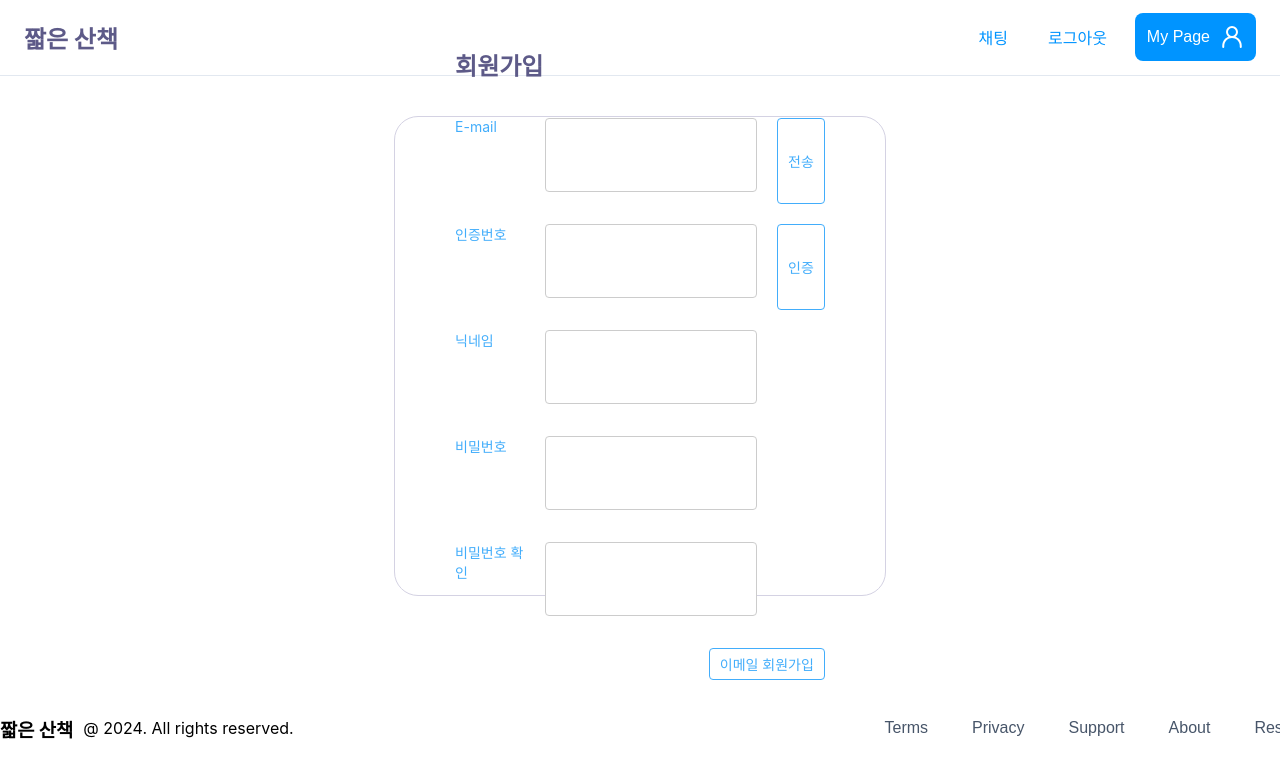
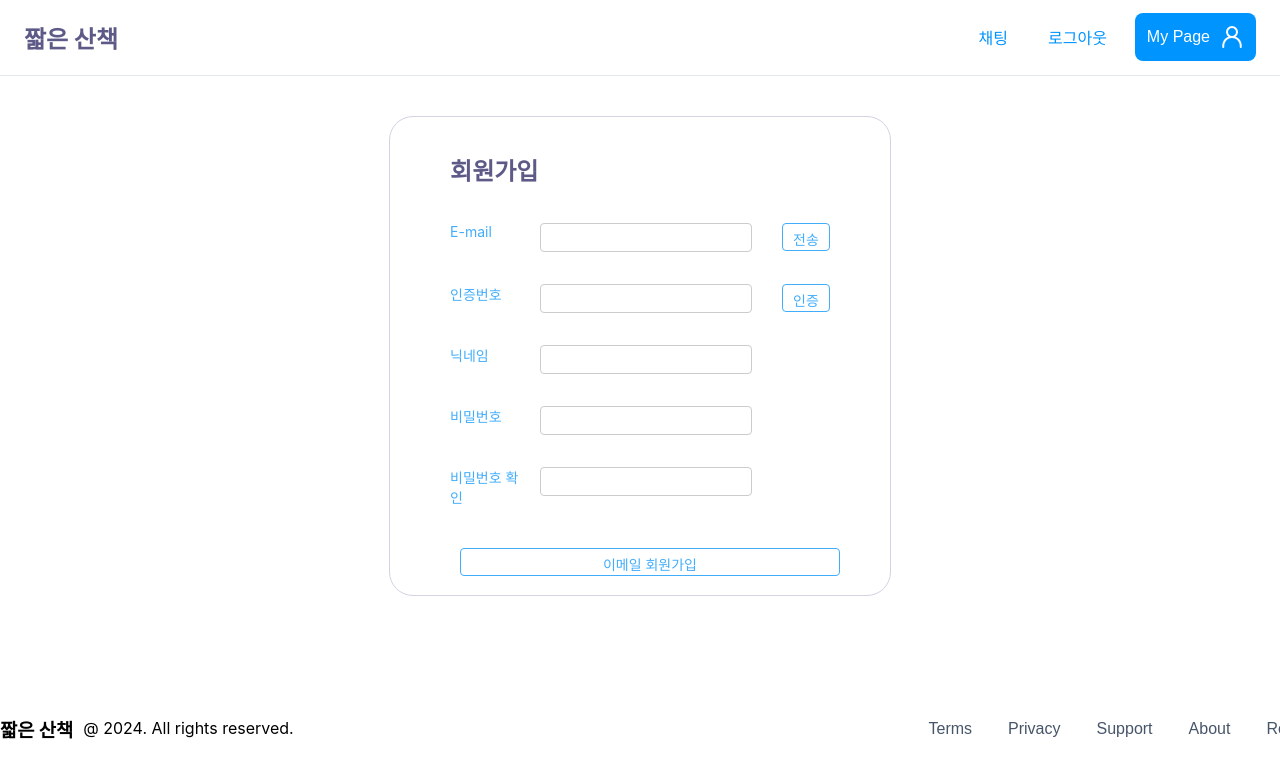
Before and after one commit to choeh124/frontend, a React (Create React App) app: page /signup in a window 1280 px wide. Shown: the top 778 px of the page. Built offline with nearby package versions, Linux system fonts and the light colour scheme.

Commit message:
[Fix] EmailLogin update

```diff
--- a/src/component/users/EmailLogin.css
+++ b/src/component/users/EmailLogin.css
@@ -45,7 +45,7 @@ label {
 }
 
 /* 입력 필드 스타일 */
-input {
+.input2 {
     padding: 5px;
     font-size: 14px;
     width: 200px; /* 너비를 지정하여 균일하게 보이도록 */
@@ -54,7 +54,7 @@ input {
 }
 
 /* 버튼 스타일 */
-button {
+.button2 {
     padding: 5px 10px;
     font-size: 14px;
     cursor: pointer;
@@ -62,6 +62,7 @@ button {
     border-radius: 4px; /* 버튼 둥글게 */
     background-color: #fff; /* 버튼 배경색 */
     color: #42ADFB; /* 버튼 텍스트 색상 */
+
 }
 
 /* 버튼 호버 효과 */
@@ -79,3 +80,16 @@ h1{
     margin-left: auto; /* 오른쪽 정렬 */
     margin-right: 0;
 }
+
+
+.mail-icon {
+    transition: fill 1s ease; /* 색상 변화가 부드럽게 전환되도록 설정 */
+  }
+
+.mail-icon {
+    margin-right: 5px;
+}
+
+.special-button:hover  path {
+    fill: #fff;
+}
--- a/src/component/users/EmailLogin.jsx
+++ b/src/component/users/EmailLogin.jsx
@@ -11,13 +11,17 @@ export default function EmailLogin() {
           <h1>로그인</h1>
           <div className="form-row">
             <label>E-mail</label>
-            <input type="text"></input>
+            <input type="text" id="email" className="input2"></input>
           </div>
           <div className="form-row">
             <label>비밀번호</label>
-            <input type="text"></input>
+            <input type="password" id="password" className="input2"></input>
           </div>
-          <button className="special-button">이메일 로그인</button>
+          <button className="special-button" onClick="">
+          <svg  className="mail-icon" width="14.5" height="13.5" viewBox="0 0 29 27" fill="none" xmlns="http://www.w3.org/2000/svg">
+            <path d="M4.83366 22.5C4.16908 22.5 3.60015 22.2797 3.12689 21.8391C2.65362 21.3984 2.41699 20.8687 2.41699 20.25V6.75C2.41699 6.13125 2.65362 5.60156 3.12689 5.16094C3.60015 4.72031 4.16908 4.5 4.83366 4.5H24.167C24.8316 4.5 25.4005 4.72031 25.8738 5.16094C26.347 5.60156 26.5837 6.13125 26.5837 6.75V20.25C26.5837 20.8687 26.347 21.3984 25.8738 21.8391C25.4005 22.2797 24.8316 22.5 24.167 22.5H4.83366ZM14.5003 14.625L4.83366 9V20.25H24.167V9L14.5003 14.625ZM14.5003 12.375L24.167 6.75H4.83366L14.5003 12.375ZM4.83366 9V6.75V20.25V9Z" fill="#42ADFB"/>
+          </svg>
+          이메일 로그인</button>
         </div>
       </div>
       <Footer />
--- a/src/component/users/SignUp.css
+++ b/src/component/users/SignUp.css
@@ -12,7 +12,7 @@
 .form-container {
     display: flex;
     flex-direction: column; /* 각 항목을 세로로 나열 */
-    gap: 20px; /* 항목 사이에 간격 */
+    gap: 10px; /* 항목 사이에 간격 */
     border: 1px solid #D4D2E3; /* 테두리 설정 */
     border-radius: 24px; /* 테두리 둥글게 */
     align-items: flex-start;
@@ -27,21 +27,14 @@
 .form-row {
     display: flex;
     flex-direction: row; /* 각 항목을 가로로 나열 */
-    gap: 20px; /* 항목 사이에 간격 */
-}
-
-/* 각 항목 설정 */
-.form-item {
-    display: flex;
-    align-items: center; /* 텍스트와 입력 필드를 세로로 정렬 */
-    gap: 10px; /* 항목 사이에 간격 */
+    gap: 5px; /* 항목 사이에 간격 */
 }
 
 /* 레이블 스타일 */
 label {
     font-size: 14px;
     color: #42ADFB; /* 레이블 색상 설정 */
-    width: 70px;
+    width: 120px;
 }
 
 /* 입력 필드 스타일 */
@@ -51,10 +44,11 @@ input {
     width: 200px; /* 너비를 지정하여 균일하게 보이도록 */
     border: 1px solid #ccc; /* 입력 필드의 테두리 */
     border-radius: 4px; /* 입력 필드 테두리 둥글게 */
+    height: 17px;
 }
 
 /* 버튼 스타일 */
-button {
+.form-container  button {
     padding: 5px 10px;
     font-size: 14px;
     cursor: pointer;
@@ -62,10 +56,12 @@ button {
     border-radius: 4px; /* 버튼 둥글게 */
     background-color: #fff; /* 버튼 배경색 */
     color: #42ADFB; /* 버튼 텍스트 색상 */
+    height: 28px;
+    margin-left: 10px;
 }
 
 /* 버튼 호버 효과 */
-button:hover {
+.form-container  button:hover {
     background-color: #42ADFB; /* 버튼 배경 색상 변경 */
     color: white; /* 버튼 텍스트 색상 변경 */
 }
@@ -76,6 +72,7 @@ h1{
 }
 
 .special-button {
-    margin-left: auto; /* 오른쪽 정렬 */
-    margin-right: 0;
+    margin-top: 20px;
+    height: 40px;
+   width: 100%;
 }
--- a/src/component/users/SignUp.jsx
+++ b/src/component/users/SignUp.jsx
@@ -1,6 +1,8 @@
 import Footer from "../Footer";
 import Header from "../Header";
 import "./SignUp.css";
+
+
 
 export default function SignUp() {
   return (
@@ -10,7 +12,7 @@ export default function SignUp() {
       <div className="form-container">
         <h1>회원가입</h1>
         <div className = "form-row">
-        <label>E-mail</label><input type="text"></input>
+        <label>E-mail</label><input type="text" id="email"></input>
         <button>전송</button>
         </div>
         <div className = "form-row">
@@ -18,15 +20,15 @@ export default function SignUp() {
         <button>인증</button>
         </div>
         <div className = "form-row">
-        <label>닉네임</label><input type="text"></input>
+        <label>닉네임</label><input type="text" id="nickname"></input>
         </div>
         <div className = "form-row">
-        <label>비밀번호</label><input type="text"></input>
+        <label>비밀번호</label><input type="password" id="password"></input>
         </div>
         <div className = "form-row">
-        <label>비밀번호 확인</label><input type="text"></input>
+        <label>비밀번호 확인</label><input type="password" id="confirm"></input>
         </div>
-        <button className="special-button">이메일 회원가입</button>
+        <button className="special-button" onClick="">이메일 회원가입</button>
       </div>
       </div>
       <Footer />
```
